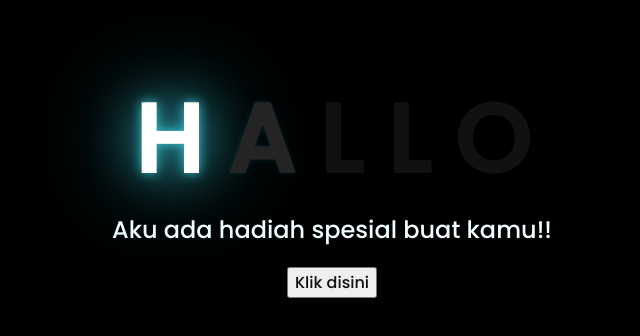
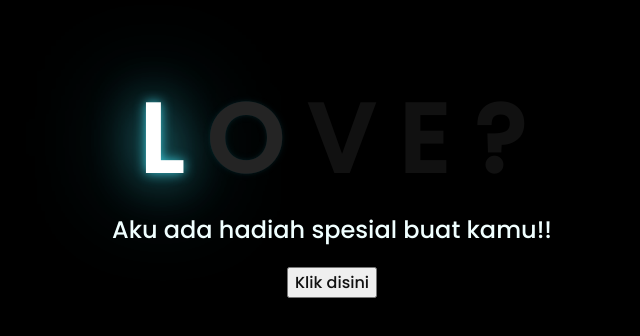
Before and after one commit to veedarcode/loveallmine, a plain HTML site: page kado-main/index.html in a window 1280 px wide. Shown: the part 226-562 px from the top of the page, without its empty margins (316-956 px from the left). Drawn offline with Linux system fonts and the light colour scheme.

Commit message:
Update index.html

```diff
--- a/kado-main/index.html
+++ b/kado-main/index.html
@@ -11,11 +11,11 @@
 <body>
     <div class="greetings">
     <!-- silahkan menambah kata sesuai keinginan dengan <span>text...</span -->
-        <span>H</span>
-        <span>A</span>
-        <span>L</span>
         <span>L</span>
         <span>O</span>
+        <span>V</span>
+        <span>E</span>
+        <span>?</span>
     </div>
     <div class="description">
         <span>Aku ada hadiah spesial buat kamu!!</span>
```
